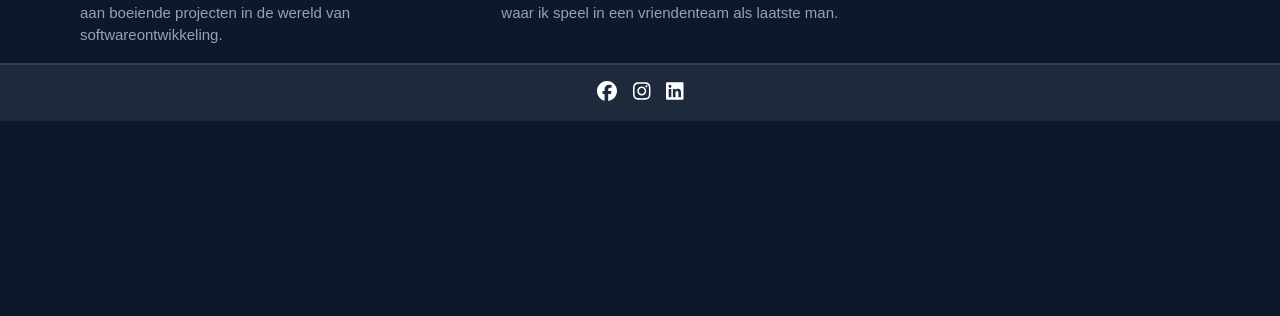
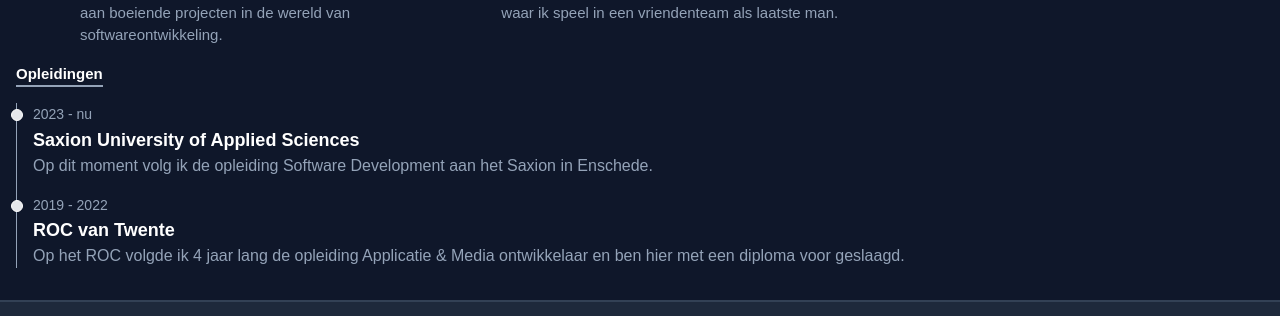
Before and after one commit to SamElfring/samelfring.dev, a Vue app: page / in a window 1280 px wide. Shown: the part 546-862 px from the top of the page. Before the commit the page ends 800 px from the top, so only its background shows below. Built offline with nearby package versions, Linux system fonts and the light colour scheme.

Commit message:
Added Study section

```diff
--- a/src/App.vue
+++ b/src/App.vue
@@ -5,6 +5,8 @@
         <Hero class="mt-4" />
 
         <AboutMe class="mt-8" />
+
+        <Study class="mt-4" />
     </div>
 
     <Footer />
@@ -14,5 +16,6 @@
 import Header from "./components/Header.vue";
 import Hero from "./components/Hero.vue";
 import AboutMe from "./components/about/AboutMe.vue";
+import Study from "./components/study/Study.vue";
 import Footer from "./components/Footer.vue";
 </script>
--- a/src/components/Experiences.vue
+++ /dev/null
@@ -1 +0,0 @@
-<template></template>
--- /dev/null
+++ b/src/components/study/Study.vue
@@ -0,0 +1,25 @@
+<template>
+    <div>
+        <p class="w-max font-bold border-b-2 border-slate-400 mb-4">
+            Opleidingen
+        </p>
+
+        <ol class="relative border-l border-slate-400">
+            <TimelineItem
+                time="2023 - nu"
+                title="Saxion University of Applied Sciences"
+                text="Op dit moment volg ik de opleiding Software Development aan het Saxion in Enschede."
+            />
+
+            <TimelineItem
+                time="2019 - 2022"
+                title="ROC van Twente"
+                text="Op het ROC volgde ik 4 jaar lang de opleiding Applicatie & Media ontwikkelaar en ben hier met een diploma voor geslaagd."
+            />
+        </ol>
+    </div>
+</template>
+
+<script setup>
+import TimelineItem from "./TimelineItem.vue";
+</script>
--- /dev/null
+++ b/src/components/study/TimelineItem.vue
@@ -0,0 +1,27 @@
+<template>
+    <li class="mb-4 ml-4">
+        <div
+            class="absolute w-3 h-3 bg-gray-200 rounded-full mt-1.5 -left-1.5 border border-white"
+        ></div>
+        <time class="mb-1 text-sm leading-none text-slate-400">{{ time }}</time>
+        <h3 class="text-lg font-semibold text-white">{{ title }}</h3>
+        <p class="mb-4 text-base text-slate-400">{{ text }}</p>
+    </li>
+</template>
+
+<script setup>
+defineProps({
+    time: {
+        type: String,
+        required: true
+    },
+    title: {
+        type: String,
+        required: true
+    },
+    text: {
+        type: String,
+        required: true
+    }
+});
+</script>
```
